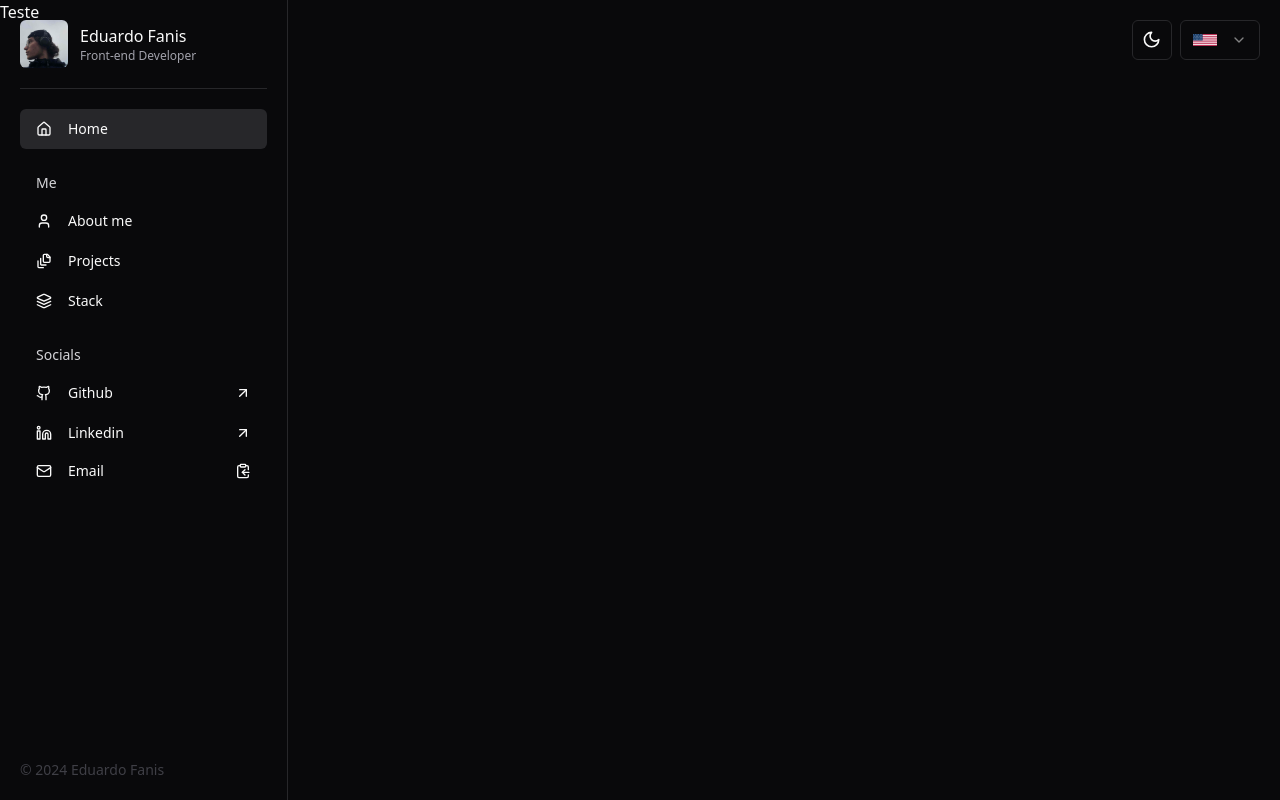
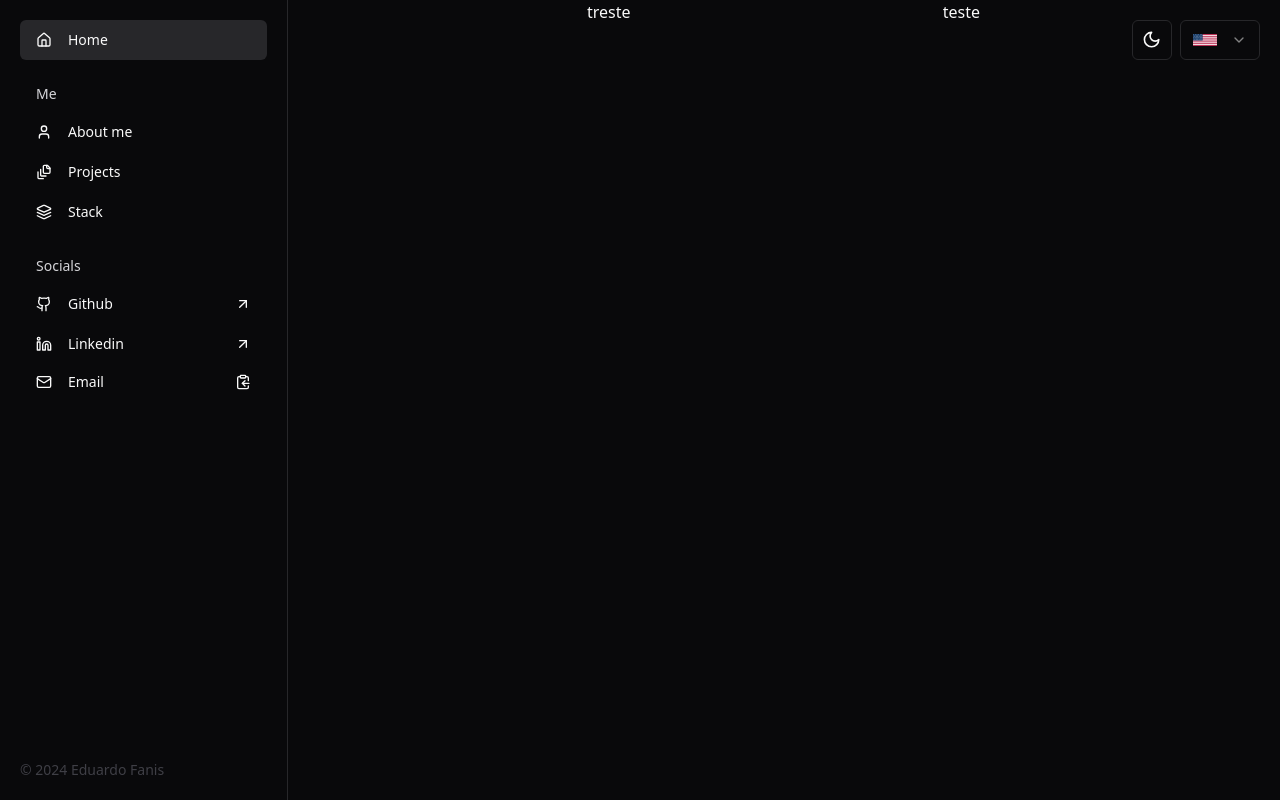
Before and after one commit to eduardofanis/eduardofanis.com, a React (Vite) app: page / in a window 1280 px wide. Built offline with nearby package versions, Linux system fonts and the light colour scheme.

Commit message:
start adding animations

```diff
--- a/package.json
+++ b/package.json
@@ -16,6 +16,7 @@
     "@radix-ui/react-slot": "^1.1.0",
     "@radix-ui/react-toast": "^1.2.1",
     "@radix-ui/react-tooltip": "^1.1.2",
+    "@react-spring/web": "^9.7.3",
     "class-variance-authority": "^0.7.0",
     "clsx": "^2.1.1",
     "copy-to-clipboard": "^3.3.3",
--- a/src/App.tsx
+++ b/src/App.tsx
@@ -1,4 +1,5 @@
 import { Toaster } from "@/components/ui/toaster";
+import React from "react";
 import { Route, Routes } from "react-router-dom";
 import LanguageSelector from "./components/language-selector";
 import Sidebar from "./components/sidebar";
@@ -8,13 +9,33 @@ import Home from "./pages/Home";
 import { ThemeProvider } from "./providers/theme-provider";
 
 export default function App() {
+  const [sidebarRef, setSidebarRef] =
+    React.useState<React.RefObject<HTMLDivElement> | null>(null);
+
+  const ref = React.useRef<HTMLDivElement>(null);
+
+  const sidebarWidth = sidebarRef?.current?.clientWidth || 0;
+
+  React.useEffect(() => {
+    setSidebarRef(ref);
+  }, []);
+
   return (
     <ThemeProvider defaultTheme="dark" storageKey="theme">
       <div className={cn("flex")}>
-        <Sidebar />
-        <Routes>
-          <Route path="/" element={<Home />} />
-        </Routes>
+        <Sidebar sidebarRef={ref} />
+        <div
+          className="w-full"
+          style={{
+            marginLeft: sidebarWidth + 300,
+            marginRight: 300,
+          }}
+        >
+          <Routes>
+            <Route path="/" element={<Home />} />
+          </Routes>
+        </div>
+
         <div className={cn("absolute top-5 right-5 flex gap-2")}>
           <ThemeToggle />
           <LanguageSelector />
--- a/src/components/Sidebar.tsx
+++ b/src/components/Sidebar.tsx
@@ -13,11 +13,18 @@ import {
   TooltipProvider,
   TooltipTrigger,
 } from "@/components/ui/tooltip";
+import { animated, useTransition } from "@react-spring/web";
+import React from "react";
 import { toast } from "./ui/use-toast";
 
-export default function Sidebar() {
+export default function Sidebar({
+  sidebarRef,
+}: {
+  sidebarRef: React.RefObject<HTMLDivElement>;
+}) {
   const [t] = useTranslation("global");
   const { pathname } = useLocation();
+  const [emailIsHovered, setEmailIsHovered] = React.useState(false);
 
   const menuList = getMenuList(pathname, t);
 
@@ -29,9 +36,26 @@ export default function Sidebar() {
     });
   }
 
+  const avatarIsVisible = pathname !== "/" && pathname !== "/aboutme";
+
+  const avatarRef = React.useRef(null);
+
+  const transition = useTransition(avatarIsVisible, {
+    from: { y: -100 },
+    enter: { x: 0, y: 0, opacity: 1 },
+    leave: { x: 0, y: -100, opacity: 0 },
+    to: { y: 0 },
+  });
+
   return (
-    <div className={cn("w-72 p-5 flex flex-col border-r  h-screen fixed")}>
-      <div className="flex gap-3">
+    <div
+      ref={sidebarRef}
+      className={cn("w-72 p-5 flex flex-col border-r  h-screen fixed")}
+    >
+      {transition((style, isVisible) =>
+        isVisible ? (
+          <div ref={avatarRef}>
+            <animated.div style={style} className="flex gap-3">
               <img src="/me.jpg" className="size-12 rounded-md" />
               <div className="flex flex-col justify-center">
                 <h1 className="font-medium">Eduardo Fanis</h1>
@@ -39,8 +63,13 @@ export default function Sidebar() {
                   Front-end Developer
                 </p>
               </div>
+            </animated.div>
+            <Separator className={cn("my-5")} />
           </div>
-      <Separator className={cn("my-5")} />
+        ) : (
+          ""
+        )
+      )}
 
       {menuList.map(({ groupLabel, menus }, index) => (
         <div className="flex flex-col" key={index}>
@@ -82,13 +111,15 @@ export default function Sidebar() {
         <Tooltip delayDuration={0}>
           <TooltipTrigger asChild>
             <Button
+              onMouseEnter={() => setEmailIsHovered(true)}
+              onMouseLeave={() => setEmailIsHovered(false)}
               onClick={() => handleCopyEmail()}
               variant={"ghost"}
               className={cn("flex justify-between w-full")}
             >
               <div className={`flex items-center`}>
                 <Mail className={cn("size-4 mr-4")} />
-                Email
+                {emailIsHovered ? t("sidebar.copyEmail") : "Email"}
               </div>
 
               <ClipboardCopy className={cn("size-4")} />
--- /dev/null
+++ b/src/components/animated-container.tsx
@@ -0,0 +1,26 @@
+import { animated, useSpring } from "@react-spring/web";
+import { HTMLAttributes, ReactNode } from "react";
+
+export function AnimatedContainer({
+  children,
+  ...rest
+}: {
+  children: ReactNode;
+}) {
+  const style = useSpring({
+    from: { y: -100 },
+    enter: { x: 0, y: 0, opacity: 1 },
+    leave: { x: 0, y: -100, opacity: 0 },
+    to: { y: 0 },
+  });
+
+  return (
+    <animated.div style={style} {...rest}>
+      {children}
+    </animated.div>
+  );
+}
+
+export default AnimatedContainer as unknown as React.FC<
+  HTMLAttributes<HTMLDivElement>
+>;
--- a/src/pages/Home.tsx
+++ b/src/pages/Home.tsx
@@ -1,3 +1,10 @@
+import AnimatedContainer from "@/components/animated-container";
+
 export default function Home() {
-  return <div>Teste</div>;
+  return (
+    <AnimatedContainer className="flex justify-between">
+      <p>treste</p>
+      <p>teste</p>
+    </AnimatedContainer>
+  );
 }
--- a/src/translations/en/global.json
+++ b/src/translations/en/global.json
@@ -9,7 +9,8 @@
     "me": "Me",
     "about": "About me",
     "projects": "Projects",
-    "stack": "Stack"
+    "stack": "Stack",
+    "copyEmail": "Click to copy"
   },
   "toasts": {
     "copyEmail": {
--- a/src/translations/pt-BR/global.json
+++ b/src/translations/pt-BR/global.json
@@ -9,7 +9,8 @@
     "me": "Eu",
     "about": "Sobre mim",
     "projects": "Projetos",
-    "stack": "Tecnologias"
+    "stack": "Tecnologias",
+    "copyEmail": "Clique para copiar"
   },
   "toasts": {
     "copyEmail": {
```
Also changed, not shown: 1 other file (tests, documents, lock files or other folders). Lines whose indentation alone changed are shown as unchanged.
